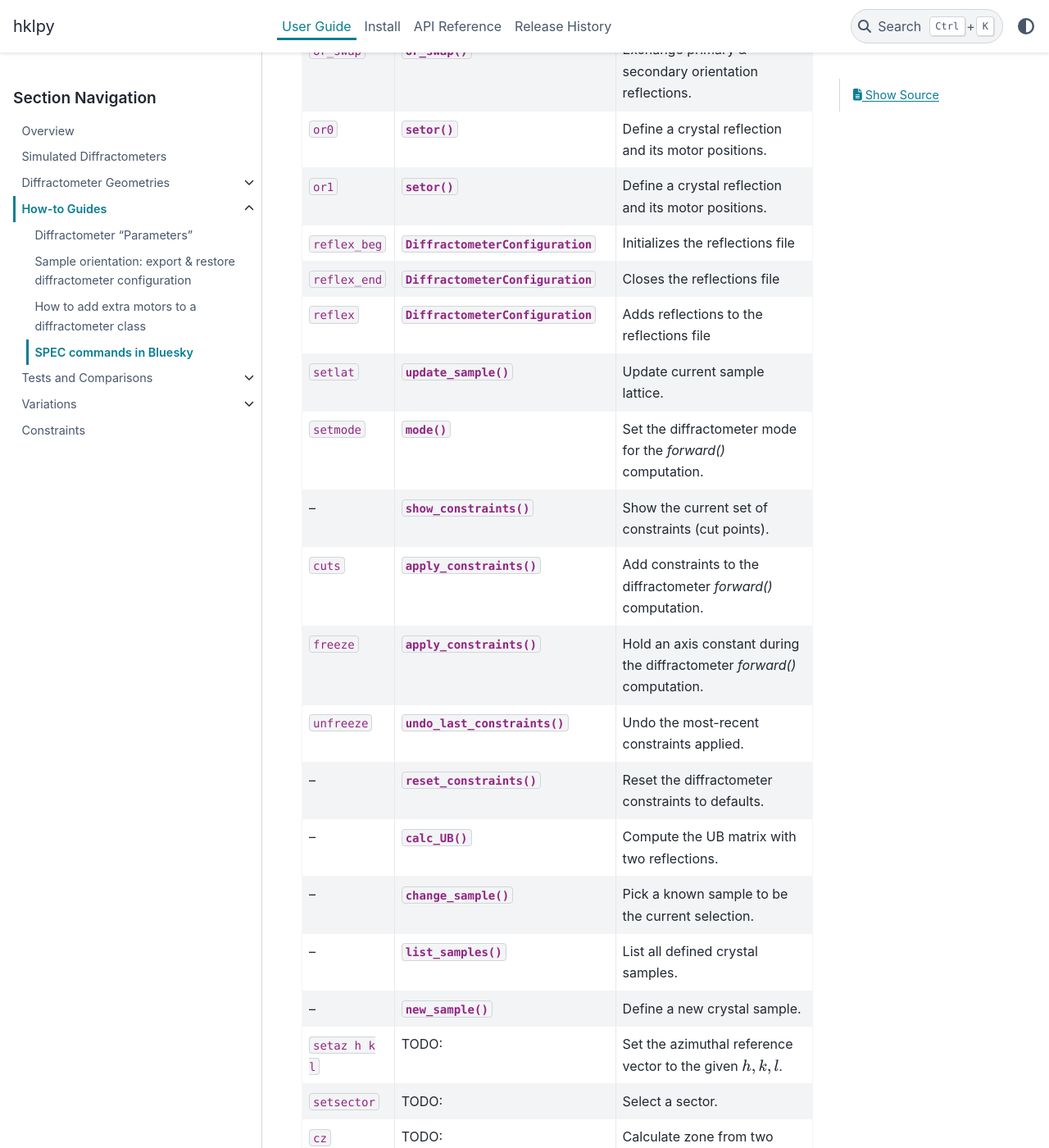
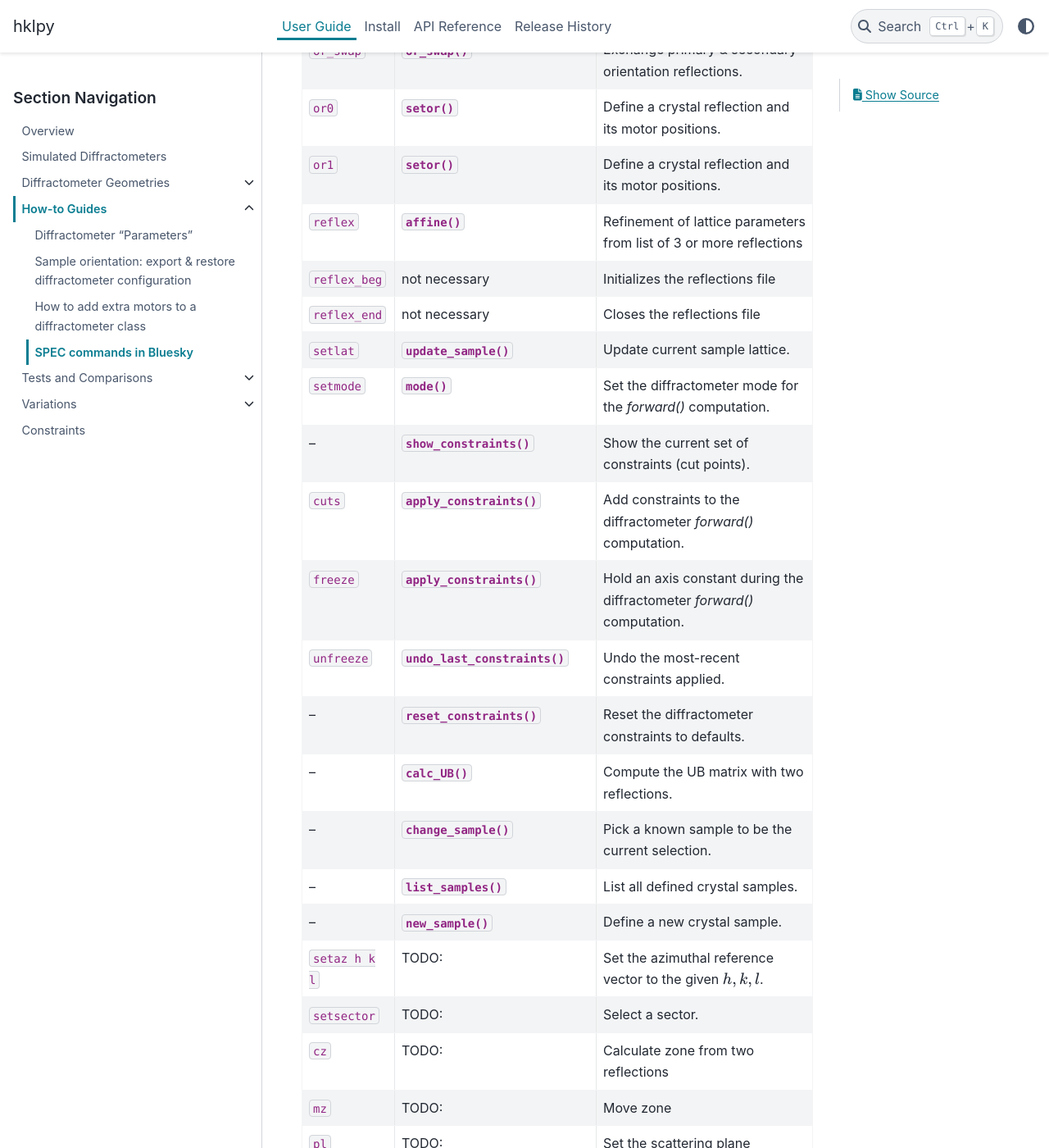
Before and after one commit to bluesky/hklpy, a Sphinx documentation site: the page built from docs/source/examples/notebooks/how_spec_commands.rst, in a window 1280 px wide and 1400 px high, scrolled down 913 px. Shown: the whole window at 82% size. Built offline with Sphinx 7.4.7 and the PyData theme 0.15.4, drawn with Linux system fonts in a browser that asks for light colours; pages that are not in the unit, such as notebooks, are missing from menus; the version number could not be read and is left out; some of the changed text lies outside the part shown.

Commit message:
DOC #326 remove duplicate about reflex

```diff
--- a/docs/source/examples/notebooks/how_spec_commands.rst
+++ b/docs/source/examples/notebooks/how_spec_commands.rst
@@ -29,9 +29,9 @@ See section :ref:`user` for more |hklpy| commands.
 ``or_swap``      :func:`~hkl.user.or_swap()`                                    Exchange primary & secondary orientation reflections.
 ``or0``          :func:`~hkl.user.setor`                                        Define a crystal reflection and its motor positions.
 ``or1``          :func:`~hkl.user.setor`                                        Define a crystal reflection and its motor positions.
-``reflex_beg``   :class:`~hkl.configuration.DiffractometerConfiguration`        Initializes the reflections file
-``reflex_end``   :class:`~hkl.configuration.DiffractometerConfiguration`        Closes the reflections file
-``reflex``       :class:`~hkl.configuration.DiffractometerConfiguration`        Adds reflections to the reflections file
+``reflex``       :func:`~hkl.sample.HklSample.affine()`                         Refinement of lattice parameters from list of 3 or more reflections
+``reflex_beg``   not necessary                                                  Initializes the reflections file
+``reflex_end``   not necessary                                                  Closes the reflections file
 ``setlat``       :func:`~hkl.user.update_sample()`                              Update current sample lattice.
 ``setmode``      :func:`~hkl.engine.Engine.mode()`                              Set the diffractometer mode for the `forward()` computation.
 --               :func:`~hkl.diffract.Diffractometer.show_constraints()`        Show the current set of constraints (cut points).
@@ -49,5 +49,4 @@ See section :ref:`user` for more |hklpy| commands.
 ``mz``           TODO:                                                          Move zone
 ``pl``           TODO:                                                          Set the scattering plane
 ``sz``           TODO:                                                          Set zone
-``reflex``       :func:`~hkl.sample.HklSample.affine()`                         Refinement of lattice parameters from list of 3 or more reflections
 ===============  =============================================================  ============
```
